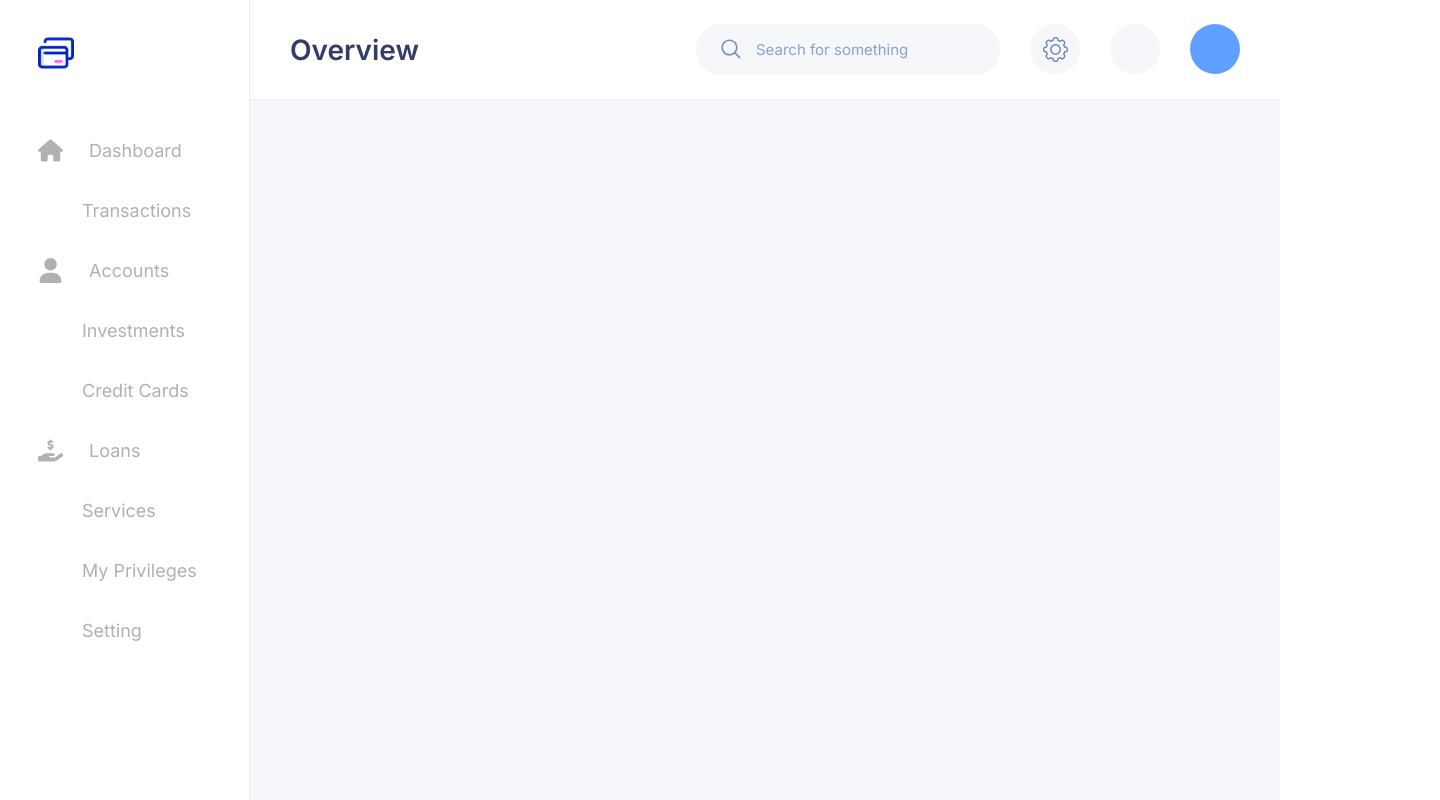
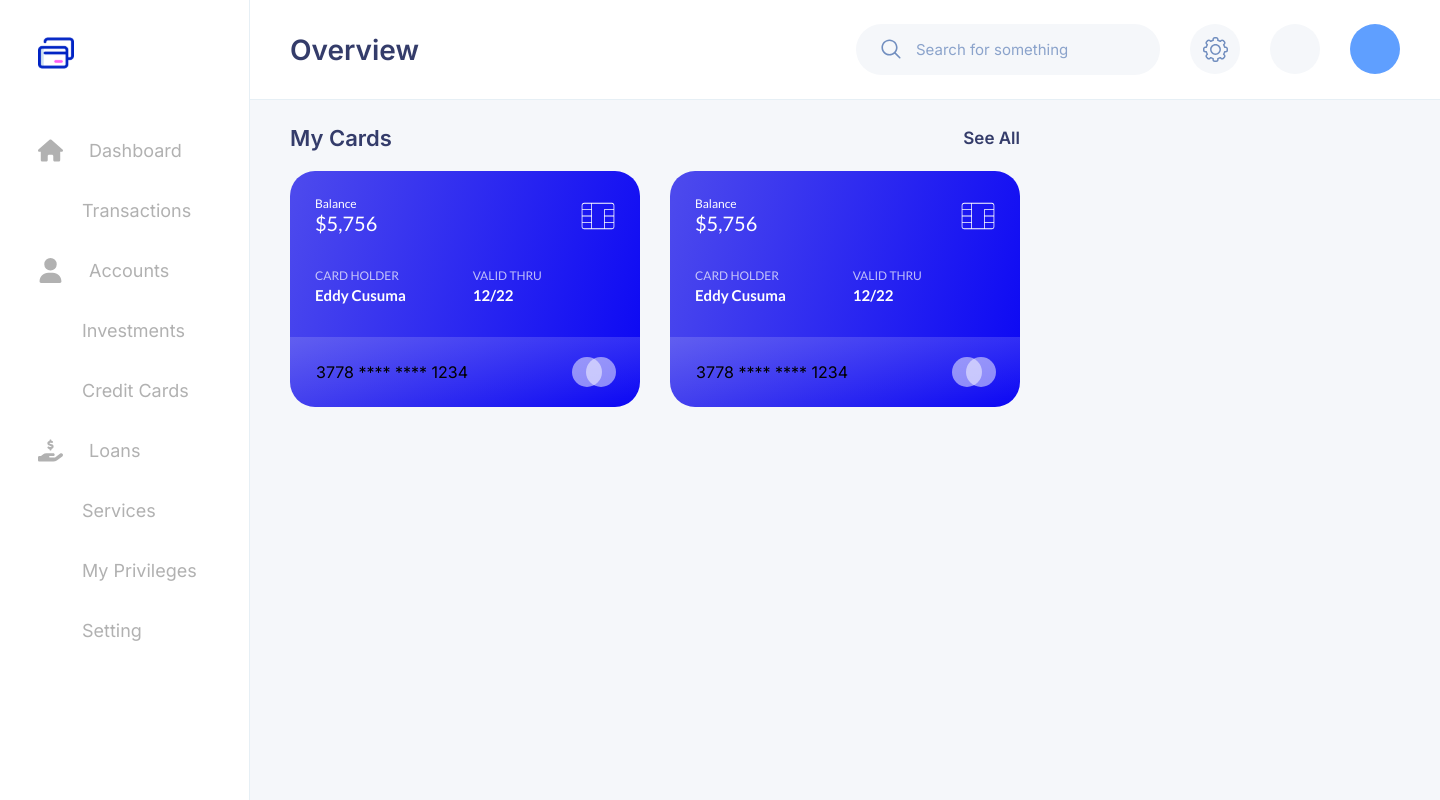
Before and after one commit to JevgenBalashov/Bank-Dashboard, a React (Create React App) app: page /dashboard in a window 1280 px wide. Shown: the whole page, 1440 px wide, since content can reach past the window. Built offline with nearby package versions, Linux system fonts and the light colour scheme; some icons are missing.

Commit message:
add Card component

```diff
--- a/src/App.js
+++ b/src/App.js
@@ -1,6 +1,6 @@
 //eslint-disable-next-line
 import styles from "./style.scss";
-import { Routes, Route } from "react-router-dom";
+import { Routes, Route, Navigate } from "react-router-dom";
 import { ROUTES } from "./components/SideMenu/SideMenu";
 import Menu from "./components/SideMenu/SideMenu";
 import Layout from "./components/Pages/Layout/Layout";
@@ -21,6 +21,7 @@ function App() {
 		<div className="application">
 		<Menu />
 		<Routes>
+			<Route path="/" element={<Navigate to={ROUTES.DASHBOARD} />} />
 			<Route path={ROUTES.DASHBOARD} element={<Layout title="Overview"><Dashboard /></Layout>} />
 			<Route path={ROUTES.TRANSACTIONS} element={<Layout title="Transactions"><Transaction /></Layout>} />
 			<Route path={ROUTES.ACCOUNTS} element={<Layout title="Accounts"><Accounts /></Layout>} />
--- /dev/null
+++ b/src/components/CardComponent/Card.jsx
@@ -0,0 +1,36 @@
+import React from "react";
+import styles from "./Card.module.scss";
+import {ReactComponent as PayChip} from "../assets/Svg/Card/PayChip.svg";
+import {ReactComponent as MasterCard} from "../assets/Svg/Card/MasterCard.svg";
+
+function CardComponent () {
+    return (
+        <div className={styles.CardContainer}>
+            <div className={styles.CardBody}>
+                <div className={styles.BalanceChip}>
+                    <div className={styles.Balance}>
+                        <span>Balance</span>
+                        <span>$5,756</span>
+                    </div>
+                    <PayChip />
+                </div>
+                <div className={styles.ValidCardName}>
+                    <div className={styles.VCNbox}>
+                        <span>CARD HOLDER</span>
+                        <span>Eddy Cusuma</span>
+                    </div>
+                    <div className={styles.VCNbox}>
+                        <span>VALID THRU</span>
+                        <span>12/22</span>
+                    </div>
+                </div>
+                <div className={styles.CardNumber}>
+                    <span>3778 **** **** 1234</span>
+                    <MasterCard />
+                </div>
+            </div>
+        </div>
+    );
+}
+
+export default CardComponent;
--- /dev/null
+++ b/src/components/CardComponent/Card.module.scss
@@ -0,0 +1,66 @@
+.CardContainer {
+    .CardBody {
+        width: 350px;
+        // height: 235px;
+        border-radius: 25px;
+        background: linear-gradient(107deg, #4C49ED 2.61%, #0A06F4 101.2%);
+        padding-top: 25px;
+        .BalanceChip {
+            display: flex;
+            align-items: center;
+            justify-content: space-between;
+            margin-left: 25px;
+            margin-right: 25px;
+            .Balance {
+                display: flex;
+                flex-direction: column;
+                span {
+                    color: #FFF;
+                    font-family: Lato;
+                    font-size: 12px;
+                    font-style: normal;
+                    font-weight: 400;
+                    line-height: normal;
+                }
+                span:last-child {
+                    font-size: 20px;
+                }
+            }
+        }
+        .ValidCardName {
+            display: flex;
+            gap: 67px;
+            flex-direction: row;
+            margin-left: 25px;
+            margin-top: 33px;
+            margin-bottom: 33px;
+            .VCNbox {
+                display: flex;
+                gap: 3px;
+                flex-direction: column;
+                span {
+                    color: rgba(255, 255, 255, 0.70);
+                    font-family: Lato;
+                    font-size: 12px;
+                    font-style: normal;
+                    font-weight: 400;
+                    line-height: normal;
+                }
+                span:last-child {
+                    font-size: 15px;
+                    font-weight: 600;
+                    color: #FFF;
+                }
+            }
+
+        }
+        .CardNumber {
+            height: 70px;
+            padding: 0px 24px 0px 26px;
+            background: linear-gradient(180deg, rgba(255, 255, 255, 0.15) 0%, rgba(255, 255, 255, 0.00) 100%);
+            display: flex;
+            align-items: center;
+            justify-content: space-between;
+        }
+    }
+}
--- a/src/components/Pages/Dashboard/Dashboard.jsx
+++ b/src/components/Pages/Dashboard/Dashboard.jsx
@@ -1,10 +1,22 @@
 import styles from "./Dashboard.module.scss";
+import CardComponent from "../../CardComponent/Card";
 
 function Dashboard() {
     return (
-      <>
-
-      </>
+        <section className={styles.PageContainer}>
+            <div className={styles.DashboardContainer}>
+                <div className={styles.CardSection}>
+                    <div className={styles.CardHeader}>
+                        <span>My Cards</span>
+                        <span>See All</span>
+                    </div>
+                    <div className={styles.CardContainer}>
+                        <CardComponent />
+                        <CardComponent />
+                    </div>
+                </div>
+            </div>
+        </section>
     );
 }
 
--- a/src/components/Pages/Dashboard/Dashboard.module.scss
+++ b/src/components/Pages/Dashboard/Dashboard.module.scss
@@ -1,6 +1,39 @@
-.box {
-    background-color: #fffb00;
-    width: 200px;
-    height: 200px;
-    margin: 0 auto;
+.PageContainer {
+    box-sizing: border-box;
+    width: 100%;
+    max-height: 1100px;
+    padding: 25px 40px 40px 40px;
+    .DashboardContainer {
+        .CardSection {
+            max-width: 730px;
+            .CardHeader {
+                display: flex;
+                align-items: center;
+                justify-content: space-between;
+                span {
+                    color: #343C6A;
+                    font-family: Inter;
+                    font-size: 22px;
+                    font-style: normal;
+                    font-weight: 600;
+                    line-height: normal;
+                    transition: all 0.3s ease;
+                }
+                span:last-child {
+                    font-size: 17px;
+                }
+                span:last-child:hover {
+                    text-decoration: underline;
+                    cursor: pointer;
+                    opacity: 0.5;
+                    transition: all 0.3s ease;
+                }
+            }
+            .CardContainer {
+                margin-top: 20px;
+                display: flex;
+                gap: 30px;
+            }
+        }
+    }
 }
--- a/src/style.scss
+++ b/src/style.scss
@@ -6,7 +6,7 @@ body {
 
 .application {
     display: flex;
-    max-width: 1440px;
+    width: 1440px;
     margin: 0 auto;
 }
 
```
Also changed, not shown: src/components/assets/Svg/Card/MasterCard.svg (added), src/components/assets/Svg/Card/PayChip.svg (added). Lines whose indentation alone changed are shown as unchanged.
